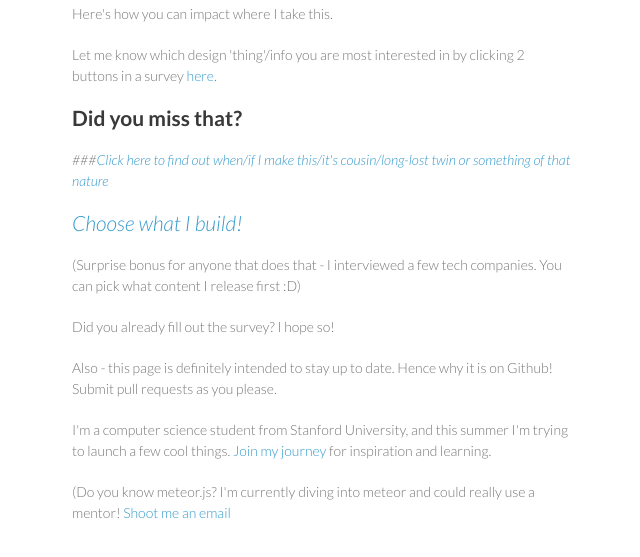
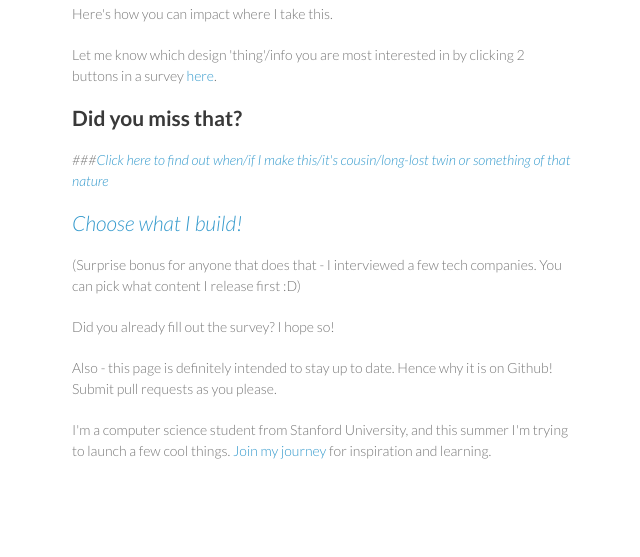
Before and after one commit to cjbarber/learn-design, a plain HTML site: page index.html in a window 1280 px wide. Shown: the part 3955-4512 px from the top of the page, without its empty margins (498-1138 px from the left). After the commit the page ends 4486 px from the top, so only its background shows below. Drawn offline with Linux system fonts and the light colour scheme.

```diff
--- a/index.html
+++ b/index.html
@@ -217,8 +217,6 @@ Things like:</p>
 <p>Also - this page is definitely intended to stay up to date. Hence why it is on Github! Submit pull requests as you please.</p>
 
 <p>I'm a computer science student from Stanford University, and this summer I'm trying to launch a few cool things. <a href="http://relentlesslyresourceful.quora.com/A-Stanford-Startup-Summer-90-Days-to-D-Day">Join my journey</a> for inspiration and learning.</p>
-
-<p>(Do you know meteor.js? I'm currently diving into meteor and could really use a mentor! <a href="mailto:cjbarber@stanford.edu">Shoot me an email</a></p>
       </section>
       <footer>
         <p>This project is maintained by <a href="https://github.com/cjbarber">cjbarber</a></p>
```
Also changed, not shown: params.json (+1 -1 lines).
